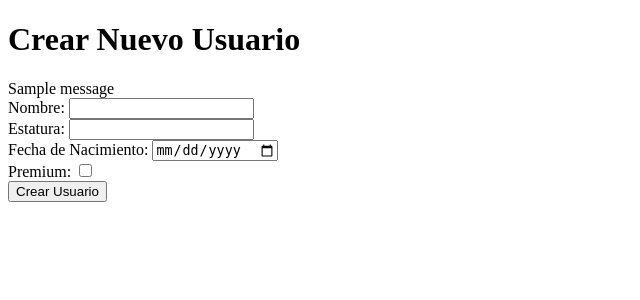
After one commit to Konan03/Cliente2Django, a Django app: template crudApp/templates/crudApp/CrudUsuario/CreateU.html in a window 1280 px wide. The commit adds this page. Shown: the top 300 px of the page, without its empty margins (0-640 px from the left). Run offline with Django 5.2, Linux system fonts and the light colour scheme; the template is opened without the code that fills it, so the values that code supplies are empty; tables that the repository leaves empty hold one stand-in row (values such as "Sample post"); one stand-in notice (Sample message) is shown; some libraries are stand-ins or nearby versions.

Commit message:
ad create u

```diff
--- /dev/null
+++ b/crudApp/templates/crudApp/CrudUsuario/CreateU.html
@@ -0,0 +1,32 @@
+<!-- crear_usuario.html -->
+<!DOCTYPE html>
+<html lang="es">
+<head>
+    <meta charset="UTF-8">
+    <meta name="viewport" content="width=device-width, initial-scale=1.0">
+    <title>Crear Usuario</title>
+</head>
+<body>
+{% include 'crud_app/usuarios' %}
+
+
+<h1>Crear Nuevo Usuario</h1>
+{% if messages %}
+    {% for message in messages %}
+        <div>{{ message }}</div>
+    {% endfor %}
+{% endif %}
+<form method="post">
+    {% csrf_token %}
+    <label for="nombre">Nombre:</label>
+    <input type="text" id="nombre" name="nombre" required><br>
+    <label for="estatura">Estatura:</label>
+    <input type="number" id="estatura" name="estatura" step="0.01" required><br>
+    <label for="fecha_nacimiento">Fecha de Nacimiento:</label>
+    <input type="date" id="fecha_nacimiento" name="fecha_nacimiento" required><br>
+    <label for="es_premium">Premium:</label>
+    <input type="checkbox" id="es_premium" name="es_premium"><br>
+    <button type="submit">Crear Usuario</button>
+</form>
+</body>
+</html>
```
Also changed, not shown: crudApp/templates/crudApp/CrudUsuario/DeleteU.html (added, +10 -0 lines), crudApp/templates/crudApp/CrudUsuario/ReadU.html (added, +10 -0 lines), crudApp/templates/crudApp/CrudUsuario/UpdateU.html (added, +10 -0 lines), crudApp/templates/crudApp/home.html (deleted, +0 -8 lines), crudApp/templates/crudApp/user.html (+7 -10 lines), crudApp/views.py (+56 -4 lines), crudApp/templates/crudApp/CrudUsuario/__init__.py (added), crudApp/templates/crudApp/CrudVideojuego/__init__.py (added).
